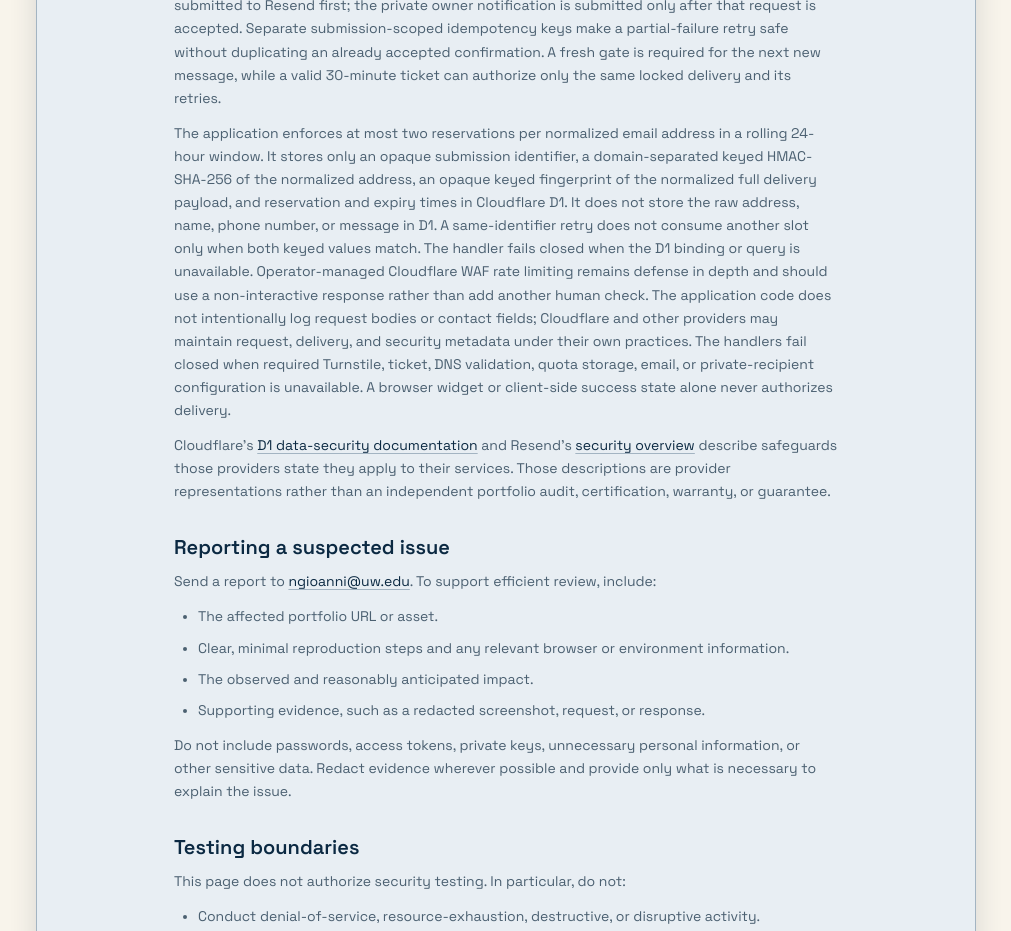
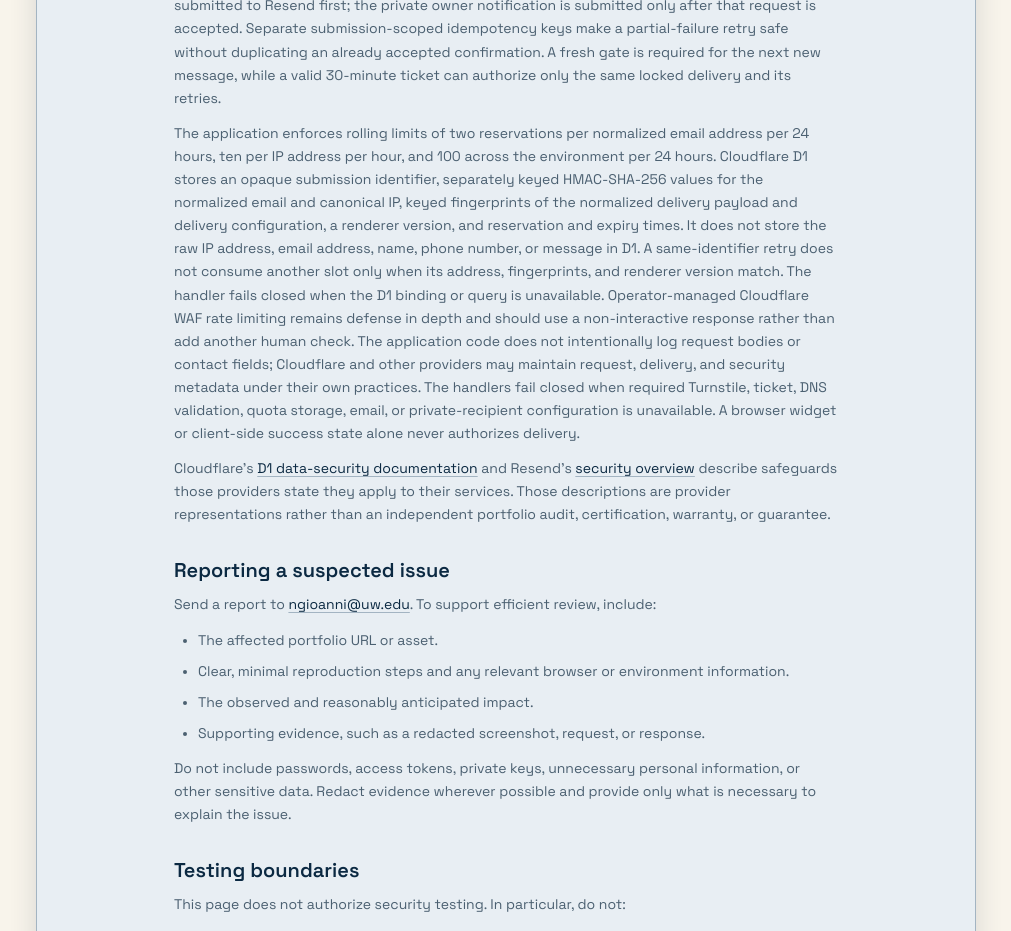
Before and after one commit to nicolasgioanni/Smart-Porfolio, a Next.js app: page /security in a window 1280 px wide. Shown: the part 1680-2611 px from the top of the page, without its empty margins (134-1145 px from the left). Built offline with nearby package versions, Linux system fonts and the light colour scheme.

Commit message:
Align Contact disclosures and legal coverage with the integrated quota model

```diff
--- a/src/app/security/page.tsx
+++ b/src/app/security/page.tsx
@@ -102,11 +102,13 @@ export default function SecurityPage() {
           30-minute ticket can authorize only the same locked delivery and its retries.
         </p>
         <p>
-          The application enforces at most two reservations per normalized email address in a rolling 24-hour window. It
-          stores only an opaque submission identifier, a domain-separated keyed HMAC-SHA-256 of the normalized address, an
-          opaque keyed fingerprint of the normalized full delivery payload, and reservation and expiry times in Cloudflare
-          D1. It does not store the raw address, name, phone number, or message in D1. A same-identifier retry does not consume
-          another slot only when both keyed values match. The handler fails closed when the D1 binding or query is unavailable.
+          The application enforces rolling limits of two reservations per normalized email address per 24 hours, ten per IP
+          address per hour, and 100 across the environment per 24 hours. Cloudflare D1 stores an opaque submission identifier,
+          separately keyed HMAC-SHA-256 values for the normalized email and canonical IP, keyed fingerprints of the normalized
+          delivery payload and delivery configuration, a renderer version, and reservation and expiry times. It does not store
+          the raw IP address, email address, name, phone number, or message in D1. A same-identifier retry does not consume
+          another slot only when its address, fingerprints, and renderer version match. The handler fails closed when the D1
+          binding or query is unavailable.
           Operator-managed Cloudflare WAF rate limiting remains defense in depth and should
           use a non-interactive response rather than add another human check. The application code does not
           intentionally log request bodies or contact fields; Cloudflare and other providers may maintain request, delivery,
```
Also changed, not shown: 1 other file (tests, documents, lock files or other folders).
